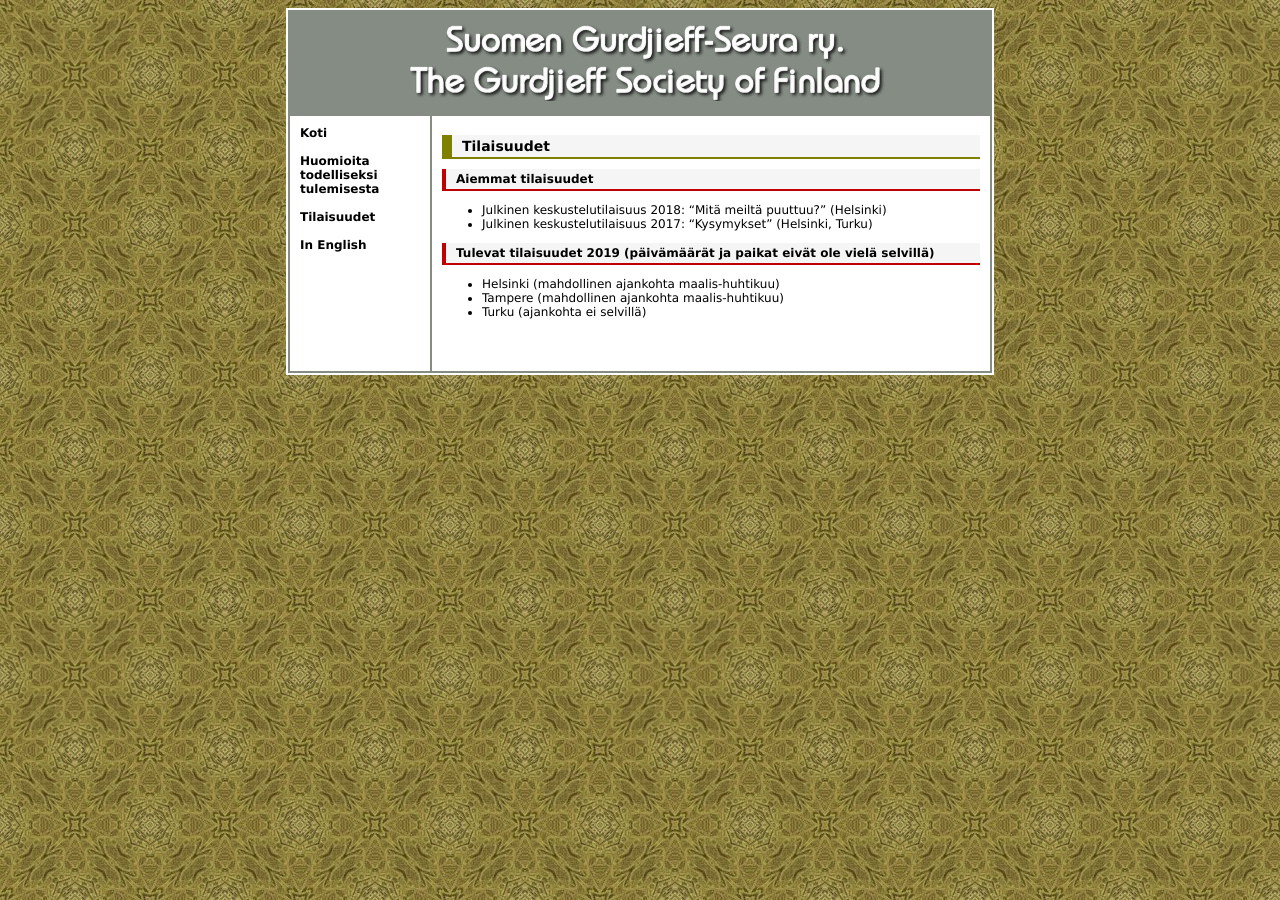
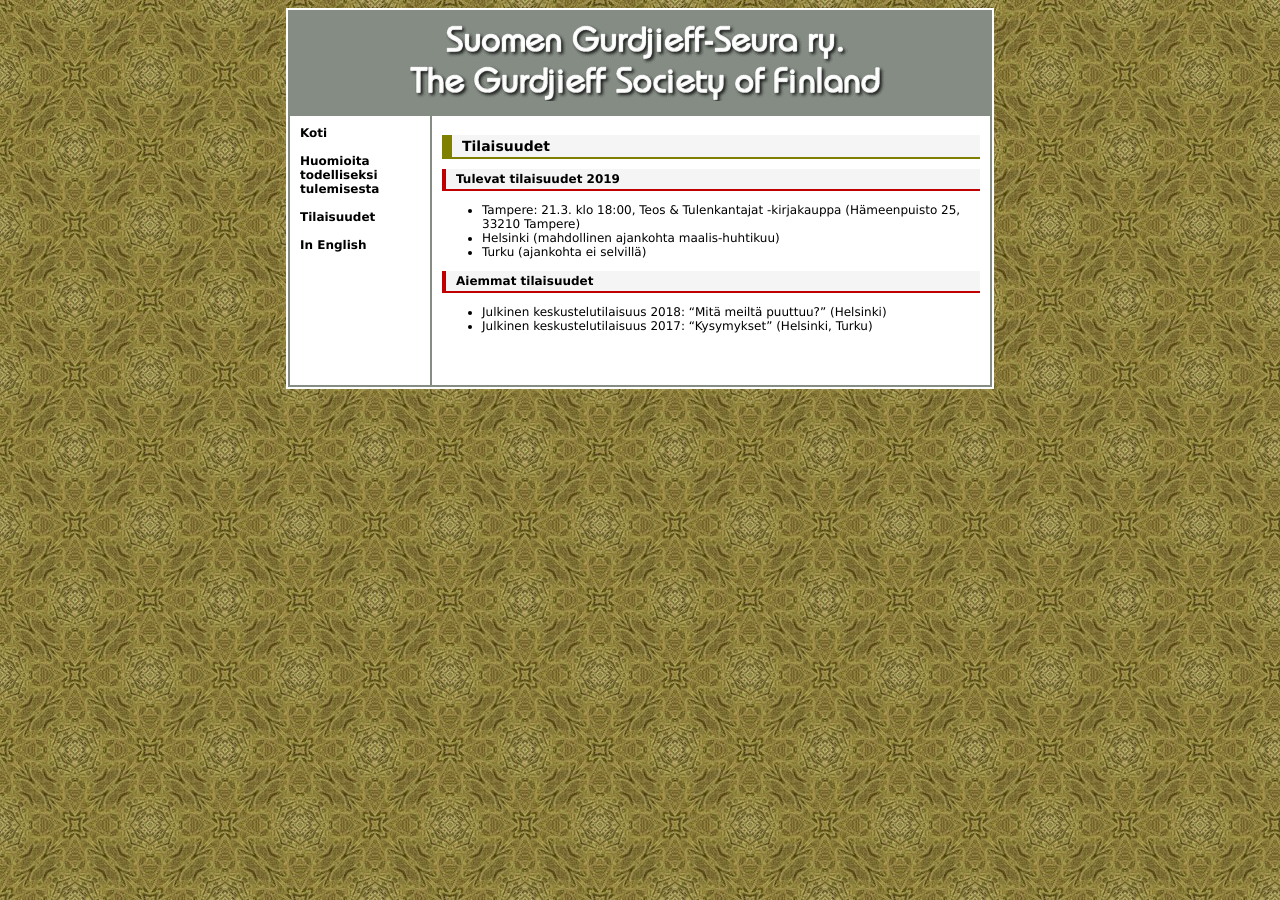
Before and after one commit to miikkant/gurdjieff-finland.github.io, a Jekyll site: the page built from meetings_fi.md, in a window 1280 px wide. Built offline with Jekyll 4.4.1, drawn with Linux system fonts in a browser that asks for light colours.

Commit message:
Update meetings_fi.md

```diff
--- a/meetings_fi.md
+++ b/meetings_fi.md
@@ -5,13 +5,13 @@
 title: Tilaisuudet
 ---
 
+## Tulevat tilaisuudet 2019
+
+* Tampere: 21.3. klo 18:00, Teos & Tulenkantajat -kirjakauppa (Hämeenpuisto 25, 33210 Tampere)
+* Helsinki (mahdollinen ajankohta maalis-huhtikuu)
+* Turku (ajankohta ei selvillä)
+
 ## Aiemmat tilaisuudet
 
 * Julkinen keskustelutilaisuus 2018: “Mitä meiltä puuttuu?” (Helsinki)
 * Julkinen keskustelutilaisuus 2017: “Kysymykset” (Helsinki, Turku)
-
-## Tulevat tilaisuudet 2019 (päivämäärät ja paikat eivät ole vielä selvillä)
-
-* Helsinki (mahdollinen ajankohta maalis-huhtikuu)
-* Tampere (mahdollinen ajankohta maalis-huhtikuu)
-* Turku (ajankohta ei selvillä)
```
